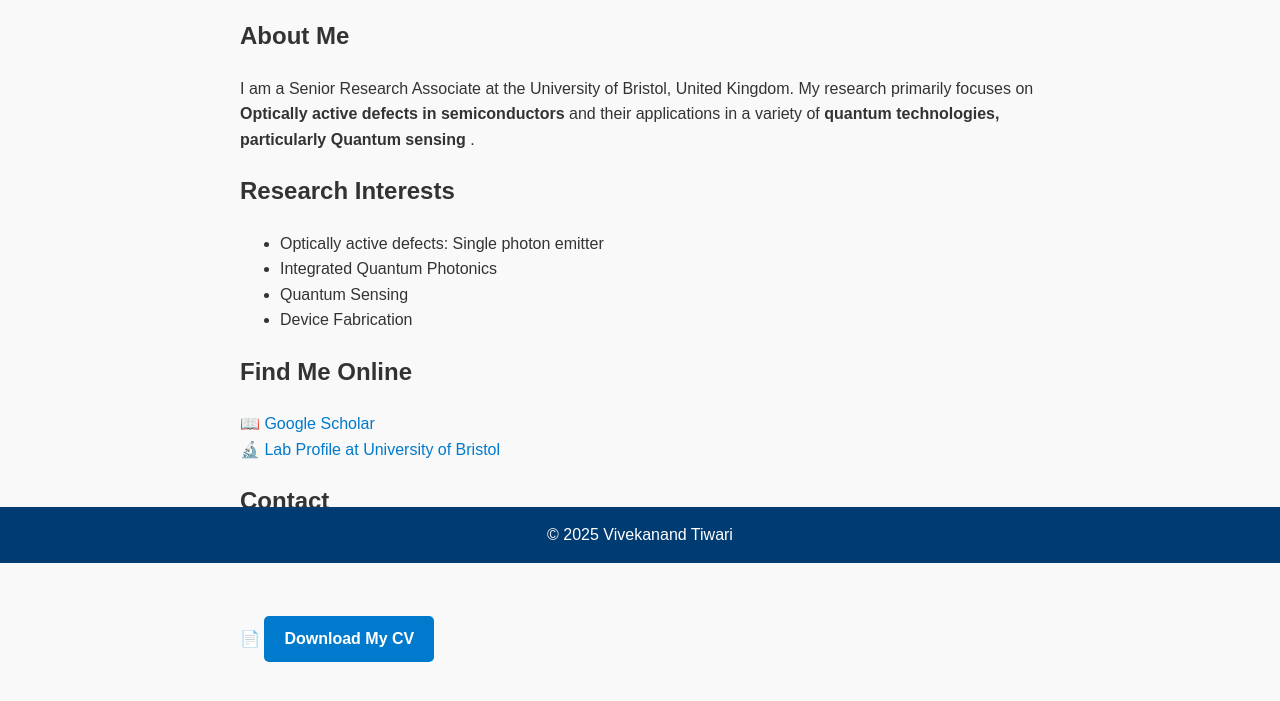
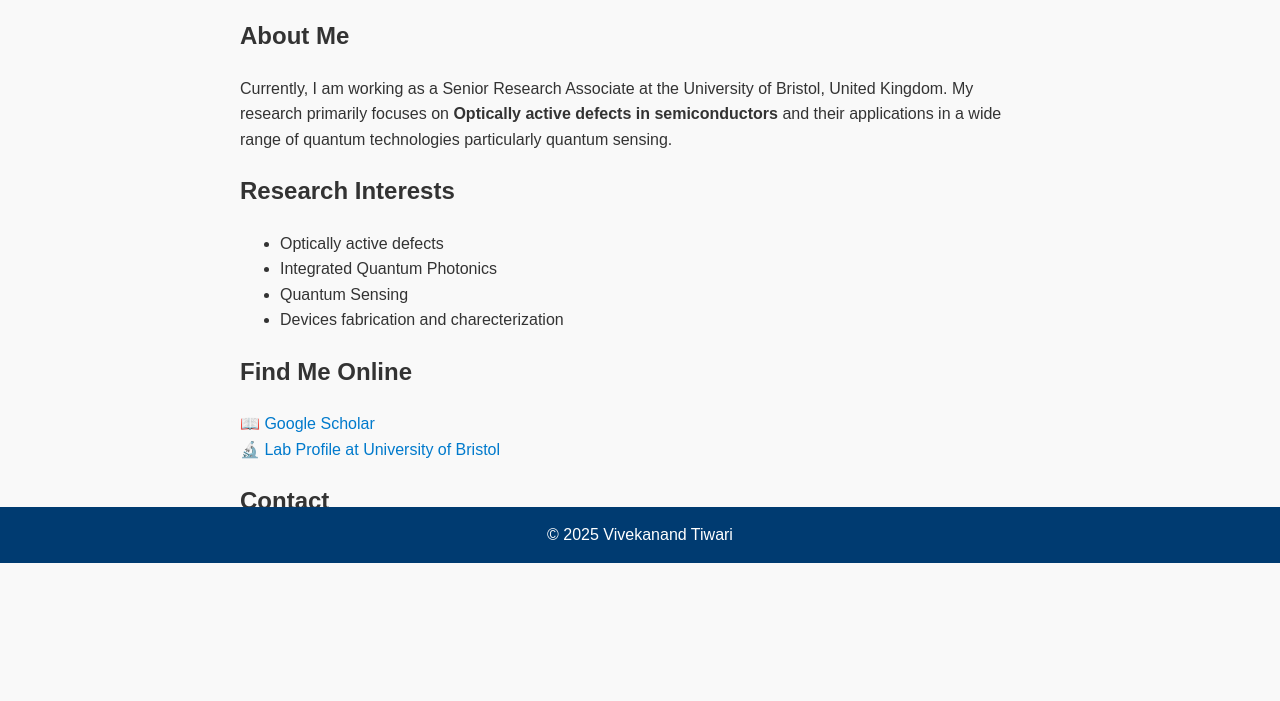
Before and after one commit to PhotonVivek/PhotonVivek.github.io, a plain HTML site: page index.html in a window 1280 px wide. Shown: the part 237-938 px from the top of the page. After the commit the page ends 843 px from the top, so only its background shows below. Drawn offline with Linux system fonts and the light colour scheme.

Commit message:
Add files via upload

```diff
--- a/index.html
+++ b/index.html
@@ -45,19 +45,6 @@
     .contact {
       margin-top: 20px;
     }
-    .cv-button {
-      display: inline-block;
-      background-color: #007acc;
-      color: white;
-      padding: 10px 20px;
-      border-radius: 5px;
-      margin-top: 20px;
-      text-decoration: none;
-      font-weight: bold;
-    }
-    .cv-button:hover {
-      background-color: #005f99;
-    }
     footer {
       background: #003b71;
       color: white;
@@ -81,14 +68,14 @@
     </div>
 
     <h2>About Me</h2>
-    <p>I am a Senior Research Associate at the University of Bristol, United Kingdom. My research primarily focuses on <strong>Optically active defects in semiconductors </strong> and their applications in a variety of <strong>quantum technologies, particularly Quantum sensing </strong>.</p>
+    <p>Currently, I am working as a Senior Research Associate at the University of Bristol, United Kingdom. My research primarily focuses on <strong>Optically active defects in semiconductors</strong> and their applications in a wide range of quantum technologies particularly quantum sensing</strong>.</p>
 
     <h2>Research Interests</h2>
     <ul>
-      <li>Optically active defects: Single photon emitter</li>
+      <li>Optically active defects</li>
       <li>Integrated Quantum Photonics</li>
       <li>Quantum Sensing</li>
-      <li> Device Fabrication</li>
+      <li>Devices fabrication and charecterization</li>
     </ul>
 
     <h2>Find Me Online</h2>
@@ -101,10 +88,6 @@
       <h2>Contact</h2>
       📧 <a href="mailto:vivekanand.tiwari@bristol.ac.uk">vivekanand.tiwari@bristol.ac.uk</a>
     </div>
-
-    <div style="margin-top: 30px;">
-      📄 <a class="cv-button" href="Vivekanand_Tiwari_CV.pdf" target="_blank" download>Download My CV</a>
-    </div>
   </section>
 
   <footer>
```
